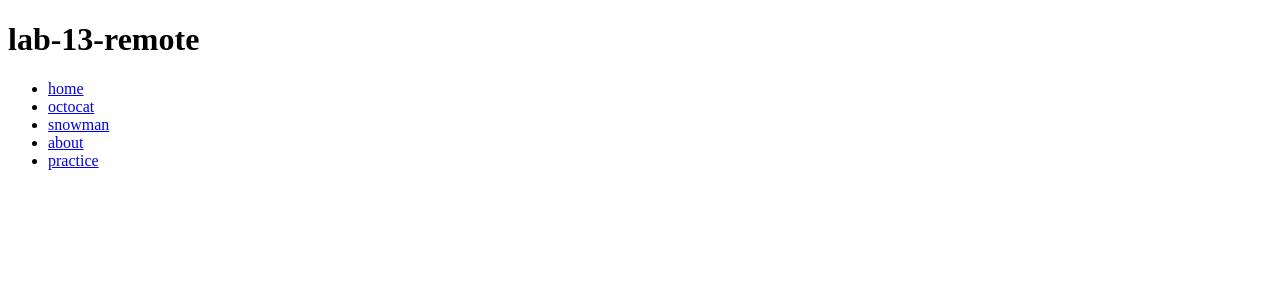
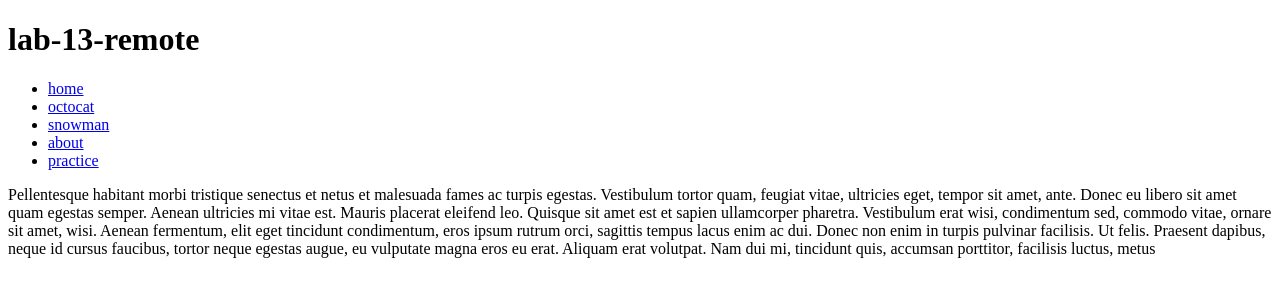
Before and after one commit to KyleBrunson/lab-13-remote, a plain HTML site: page index.html in a window 1280 px wide. Drawn offline with Linux system fonts and the light colour scheme.

Commit message:
Finished Lab 13, Part 2

```diff
--- a/index.html
+++ b/index.html
@@ -9,6 +9,9 @@
 	<li> <a href="http://unicodesnowmanforyou.com/">snowman</a></li>
 	<li> <a href="file:///Users/student/Kyle/lab-13-remote/about.html">about</a></li>
 	<li> <a href="file:///Users/student/Kyle/lab-13-remote/practice.html">practice</a></li>
+</ul>
+<p>Pellentesque habitant morbi tristique senectus et netus et malesuada fames ac turpis egestas. Vestibulum tortor quam, feugiat vitae, ultricies eget, tempor sit amet, ante. Donec eu libero sit amet quam egestas semper. Aenean ultricies mi vitae est. Mauris placerat eleifend leo. Quisque sit amet est et sapien ullamcorper pharetra. Vestibulum erat wisi, condimentum sed, commodo vitae, ornare sit amet, wisi. Aenean fermentum, elit eget tincidunt condimentum, eros ipsum rutrum orci, sagittis tempus lacus enim ac dui. Donec non enim in turpis pulvinar facilisis. Ut felis. Praesent dapibus, neque id cursus faucibus, tortor neque egestas augue, eu vulputate magna eros eu erat. Aliquam erat volutpat. Nam dui mi, tincidunt quis, accumsan porttitor, facilisis luctus, metus</p>
+
 </body>
 </head>
 </html>
```
